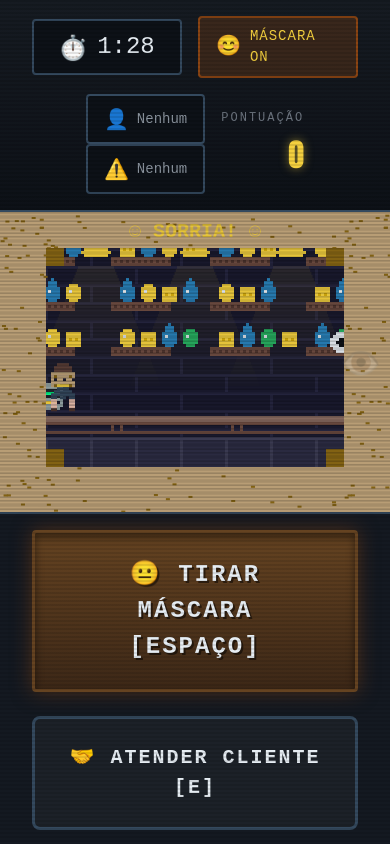
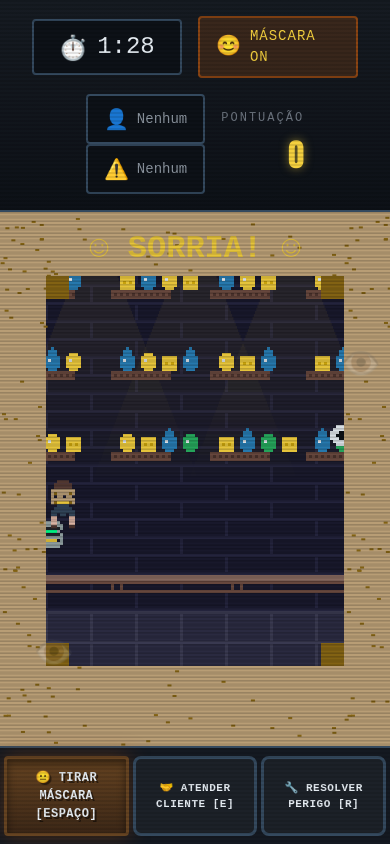
Before and after one commit to loopedsouls/highconcept, a website with bundled scripts: page index.html in a window 390 px wide. Both pictures are taken after a click on the button "▶ INICIAR TURNO". Built offline with nearby package versions, Linux system fonts and the light colour scheme.

Commit message:
fix: Botões mobile em portrait - 3 lado a lado
- Remove flex-wrap para manter botões na mesma linha
- Adiciona media queries para 768px e 480px
- Reduz padding e font-size em telas menores
- Oculta indicador de tecla (.btn__key) no mobile
- flex: 1 para distribuir espaço igual

```diff
--- a/css/layout/game-screen.css
+++ b/css/layout/game-screen.css
@@ -78,9 +78,52 @@
     padding: var(--spacing-md) var(--spacing-xl);
     background: rgba(22, 27, 34, 0.95);
     border-top: 2px solid var(--color-secondary-light);
-    flex-wrap: wrap;
+    flex-wrap: nowrap;
     position: relative;
     z-index: 20;
+}
+
+/* ==========================================================================
+   Mobile - Portrait Mode
+   ========================================================================== */
+@media screen and (max-width: 768px) {
+    .game-controls {
+        gap: var(--spacing-sm);
+        padding: var(--spacing-sm);
+    }
+
+    .game-controls .btn {
+        flex: 1;
+        min-width: 0;
+        padding: var(--spacing-md) var(--spacing-sm);
+        font-size: var(--font-size-sm);
+    }
+
+    .game-controls .btn--mask {
+        font-size: var(--font-size-md);
+        padding: var(--spacing-md) var(--spacing-sm);
+    }
+
+    .game-controls .btn .btn__key {
+        display: none;
+    }
+}
+
+@media screen and (max-width: 480px) {
+    .game-controls {
+        gap: 4px;
+        padding: 8px 4px;
+    }
+
+    .game-controls .btn {
+        padding: 10px 6px;
+        font-size: 11px;
+        letter-spacing: 0.5px;
+    }
+
+    .game-controls .btn--mask {
+        font-size: 12px;
+    }
 }
 
 /* Área de Mensagens */
```
